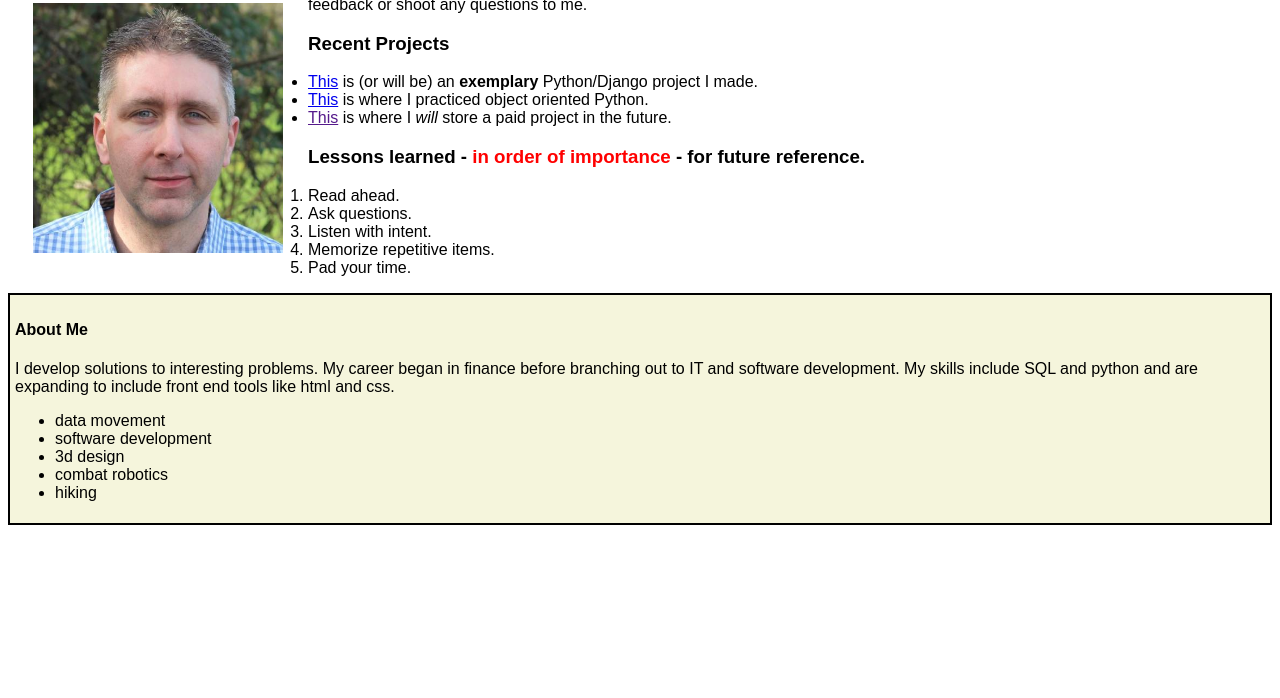
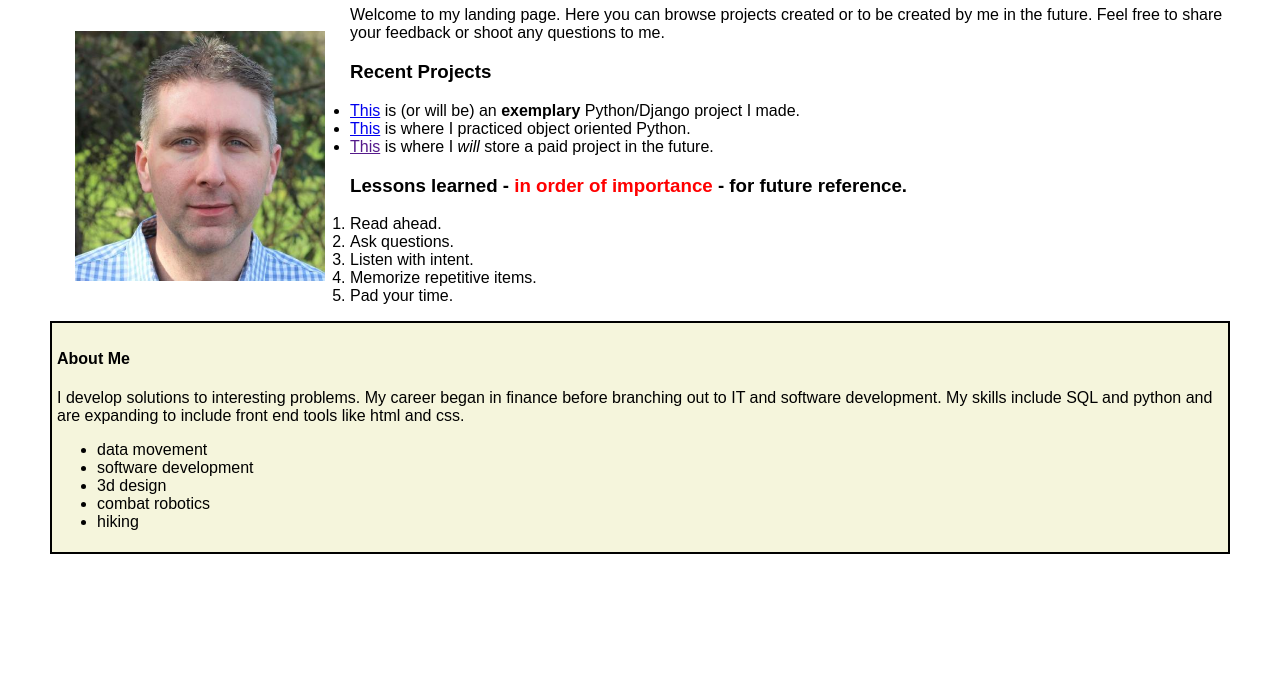
Before and after one commit to aaronvbrown/port, a plain HTML site: page index.html in a window 1280 px wide. Shown: the part 102-800 px from the top of the page. Drawn offline with Linux system fonts and the light colour scheme.

Commit message:
use margin tag

```diff
--- a/css/styles.css
+++ b/css/styles.css
@@ -1,5 +1,6 @@
 body {
     font-family: Arial, Helvetica, sans-serif;
+    margin: 50px;
 }
 
 img {
@@ -7,10 +8,6 @@ img {
     padding: 25px;
 }
 
-/* div {
-    background-color: beige;
-} */
-
 #aboutme {
     background-color: beige;
     border: 2px solid black;
```
